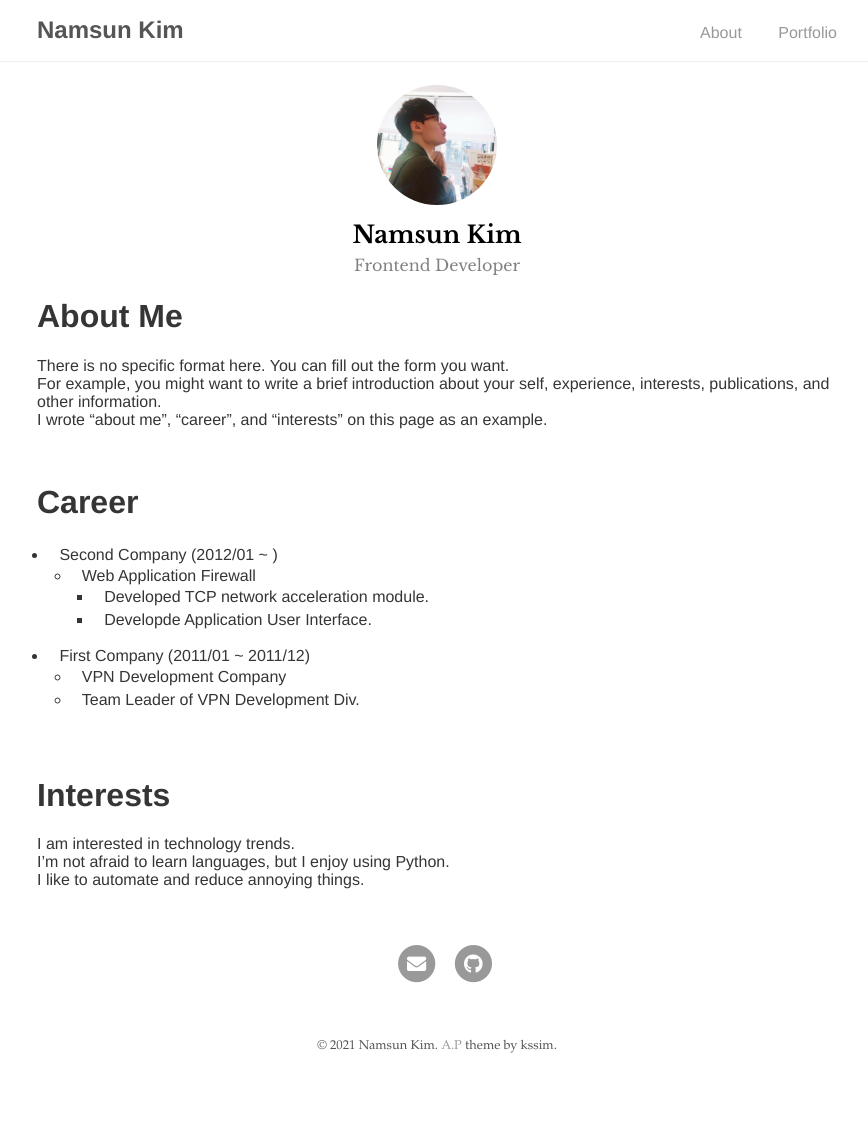
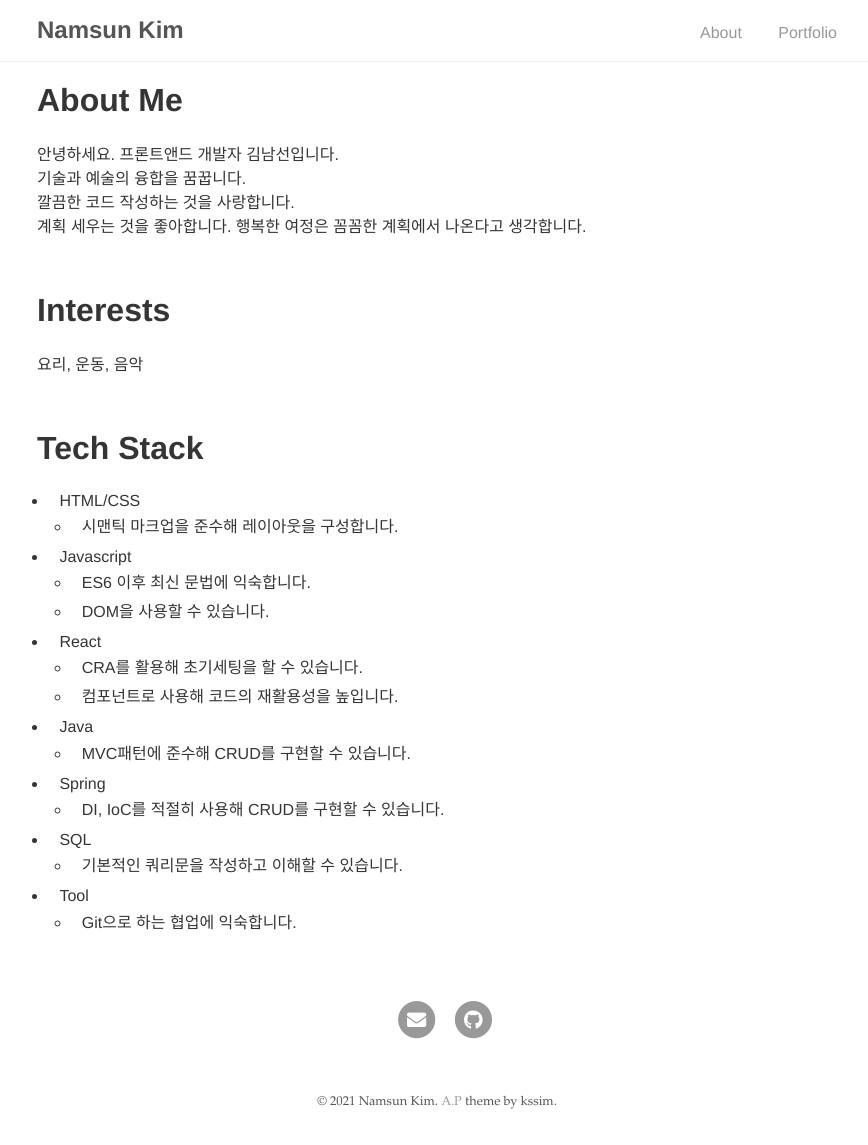
Before and after one commit to kimnamsun/kimnamsun.github.io, a Jekyll site: the page built from index.md, in a window 1280 px wide. Shown: the whole page, without its empty margins (203-1071 px from the left). Built offline with Jekyll 4.4.1, drawn with Linux system fonts in a browser that asks for light colours; our own code applies the rules of GitHub Pages for plain Markdown files; before the commit the page ends 1089 px from its top, so only the background shows below that.

Commit message:
contents 변경

```diff
--- a/_config.yml
+++ b/_config.yml
@@ -2,7 +2,6 @@
 title: Namsun Kim
 baseurl: "/"
 url: "https://kimnamsun.github.io/"
-google_analytics: # Tracking ID, e.g. "UA-000000-01"
 
 # Author
 author:
--- a/_includes/head.html
+++ b/_includes/head.html
@@ -14,25 +14,4 @@
   <!-- Favicon -->
   <link rel="icon" type="image/png" sizes="16x16" href="{{ "/assets/favicon.ico" | relative_url }}">
 
-  <!-- Google Analytics -->
-  {% if site.google_analytics %}
-  <script>
-      (function(i, s, o, g, r, a, m) {
-          i['GoogleAnalyticsObject'] = r;
-          i[r] = i[r] || function() {
-              (i[r].q = i[r].q || []).push(arguments)
-          }, i[r].l = 1 * new Date();
-          a = s.createElement(o),
-              m = s.getElementsByTagName(o)[0];
-          a.async = 1;
-          a.src = g;
-          m.parentNode.insertBefore(a, m)
-      })(window, document, 'script', '//www.google-analytics.com/analytics.js', 'ga');
-
-      ga('create', '{{ site.google_analytics }}', 'auto');
-      ga('send', 'pageview');
-
-  </script>
-  {% endif %}
-
 </head>
--- a/_includes/icons.html
+++ b/_includes/icons.html
@@ -9,78 +9,12 @@
 </li>
 {% endif %}
 
-{% if site.social.behance %}
-<li>
-  <a href="https://www.behance.net/{{ site.social.behance }}" title="{{ site.social.default_txt }} Behance">
-    <span class="fa-stack fa-lg">
-      <i class="fa fa-circle fa-stack-2x"></i>
-      <i class="fab fa-behance fa-stack-1x fa-inverse"></i>
-    </span>
-  </a>
-</li>
-{% endif %}
-
-{% if site.social.bitbucket %}
-<li>
-  <a href="https://bitbucket.org/{{ site.social.bitbucket }}" title="{{ site.social.default_txt }} Bitbucket">
-    <span class="fa-stack fa-lg">
-      <i class="fa fa-circle fa-stack-2x"></i>
-      <i class="fab fa-bitbucket fa-stack-1x fa-inverse"></i>
-    </span>
-  </a>
-</li>
-{% endif %}
-
-{% if site.social.dribbble %}
-<li>
-  <a href="https://dribbble.com/{{ site.social.dribbble }}" title="{{ site.social.default_txt }} Dribbble">
-    <span class="fa-stack fa-lg">
-      <i class="fa fa-circle fa-stack-2x"></i>
-      <i class="fab fa-dribbble fa-stack-1x fa-inverse"></i>
-    </span>
-  </a>
-</li>
-{% endif %}
-
-{% if site.social.facebook %}
-<li>
-  <a href="https://www.facebook.com/{{ site.social.facebook }}" title="{{ site.social.default_txt }} Facebook">
-    <span class="fa-stack fa-lg">
-      <i class="fa fa-circle fa-stack-2x"></i>
-      <i class="fab fa-facebook fa-stack-1x fa-inverse"></i>
-    </span>
-  </a>
-</li>
-{% endif %}
-
-{% if site.social.flickr %}
-<li>
-  <a href="https://www.flickr.com/photos/{{ site.social.flickr }}" title="{{ site.social.default_txt }} Flickr">
-    <span class="fa-stack fa-lg">
-      <i class="fa fa-circle fa-stack-2x"></i>
-      <i class="fab fa-flickr fa-stack-1x fa-inverse"></i>
-    </span>
-  </a>
-</li>
-{% endif %}
-
 {% if site.social.github %}
 <li>
   <a href="https://github.com/{{ site.social.github }}" title="{{ site.social.default_txt }} GitHub">
     <span class="fa-stack fa-lg">
       <i class="fa fa-circle fa-stack-2x"></i>
       <i class="fab fa-github fa-stack-1x fa-inverse"></i>
-    </span>
-  </a>
-</li>
-{% endif %}
-
-{% if site.social.google_plus %}
-<li>
-  <a href="https://plus.google.com/{{ site.social.google_plus }}" title="{{ site.social.default_txt }} Google+">
-    <span class="fa-stack fa-lg">
-      <i class="fa fa-circle fa-stack-2x"></i>
-      <i class="fab fa-google-plus fa-stack-1x fa-inverse"></i>
     </span>
   </a>
 </li>
@@ -119,89 +53,12 @@
 </li>
 {% endif %}
 
-{% if site.social.pinterest %}
-<li>
-  <a href="http://www.pinterest.com/{{ site.social.pinterest }}" title="{{ site.social.default_txt }} Pinterest">
-    <span class="fa-stack fa-lg">
-      <i class="fa fa-circle fa-stack-2x"></i>
-      <i class="fab fa-pinterest fa-stack-1x fa-inverse"></i>
-    </span>
-  </a>
-</li>
-{% endif %}
-
-{% if site.social.reddit %}
-<li>
-  <a href="https://www.reddit.com/user/{{ site.social.reddit }}" title="{{ site.social.default_txt }} Reddit">
-    <span class="fa-stack fa-lg">
-      <i class="fa fa-circle fa-stack-2x"></i>
-      <i class="fab fa-reddit fa-stack-1x fa-inverse"></i>
-    </span>
-  </a>
-</li>
-{% endif %}
-
-{% if site.social.soundcloud %}
-<li>
-  <a href="https://soundcloud.com/{{ site.social.soundcloud }}" title="{{ site.social.default_txt }} SoundCloud">
-    <span class="fa-stack fa-lg">
-      <i class="fa fa-circle fa-stack-2x"></i>
-      <i class="fab fa-soundcloud fa-stack-1x fa-inverse"></i>
-    </span>
-  </a>
-</li>
-{% endif %}
-
-{% if site.social.stack_exchange %}
-<li>
-  <a href="{{ site.social.stack_exchange }}" title="{{ site.social.default_txt }} Stack Exchange">
-    <span class="fa-stack fa-lg">
-      <i class="fa fa-circle fa-stack-2x"></i>
-      <i class="fab fa-stack-exchange fa-stack-1x fa-inverse"></i>
-    </span>
-  </a>
-</li>
-{% endif %}
-
-{% if site.social.steam %}
-<li>
-  <a href="http://steamcommunity.com/id/{{ site.social.steam }}" title="{{ site.social.default_txt }} Steam">
-    <span class="fa-stack fa-lg">
-      <i class="fa fa-circle fa-stack-2x"></i>
-      <i class="fab fa-steam fa-stack-1x fa-inverse"></i>
-    </span>
-  </a>
-</li>
-{% endif %}
-
-{% if site.social.tumblr %}
-<li>
-  <a href="http://{{ site.social.tumblr }}.tumblr.com/" title="{{ site.social.default_txt }} Tumblr">
-    <span class="fa-stack fa-lg">
-      <i class="fa fa-circle fa-stack-2x"></i>
-      <i class="fab fa-tumblr fa-stack-1x fa-inverse"></i>
-    </span>
-  </a>
-</li>
-{% endif %}
-
 {% if site.social.gitlab %}
 <li>
   <a href="https://gitlab.com/{{ site.social.gitlab }}" title="{{ site.social.default_txt }} Gitlab">
     <span class="fa-stack fa-lg">
       <i class="fa fa-circle fa-stack-2x"></i>
       <i class="fab fa-gitlab fa-stack-1x fa-inverse"></i>
-    </span>
-  </a>
-</li>
-{% endif %}
-
-{% if site.social.twitter %}
-<li>
-  <a href="https://twitter.com/{{ site.social.twitter }}" title="{{ site.social.default_txt }} Twitter" class="type">
-    <span class="fa-stack fa-lg">
-      <i class="fa fa-circle fa-stack-2x"></i>
-      <i class="fab fa-twitter fa-stack-1x fa-inverse"></i>
     </span>
   </a>
 </li>
@@ -218,17 +75,6 @@
 </li>
 {% endif %}
 
-{% if site.social.wordpress %}
-<li>
-  <a href="https://{{ site.social.wordpress }}.wordpress.com/" title="{{ site.social.default_txt }} WordPress">
-    <span class="fa-stack fa-lg">
-      <i class="fa fa-circle fa-stack-2x"></i>
-      <i class="fab fa-wordpress fa-stack-1x fa-inverse"></i>
-    </span>
-  </a>
-</li>
-{% endif %}
-
 {% if site.social.youtube %}
 <li>
   <a href="https://www.youtube.com/user/{{ site.social.youtube }}" title="{{ site.social.default_txt }} YouTube">
--- a/_layouts/about.html
+++ b/_layouts/about.html
@@ -3,13 +3,13 @@ layout: base
 ---
 
 <div class="about">
-  <div class="profile">
+  <!-- <div class="profile">
     <img class="selfie" alt="{{ site.author.name }}" src="{{ site.author.selfie }}" />
     <div class="info">
       <div class="title">{{ site.author.name }}</div>
       <div class="description">{{ site.author.desc }}</div>
     </div>
-  </div>
+  </div> -->
 
   <div class="content">
     {{ content }}
--- a/index.md
+++ b/index.md
@@ -3,24 +3,35 @@ layout: about
 ---
 
 # About Me
-There is no specific format here. You can fill out the form you want.
-For example, you might want to write a brief introduction about your self, experience, interests, publications, and other information.
-I wrote "about me", "career", and "interests" on this page as an example.
 
-<br/>
-
-# Career
-* Second Company (2012/01 ~ )
-  * Web Application Firewall
-    * Developed TCP network acceleration module.
-    * Developde Application User Interface.
-* First Company (2011/01 ~ 2011/12)
-  * VPN Development Company
-  * Team Leader of VPN Development Div.
+안녕하세요. 프론트앤드 개발자 김남선입니다.<br/>
+기술과 예술의 융합을 꿈꿉니다.<br/>
+깔끔한 코드 작성하는 것을 사랑합니다.<br/>
+계획 세우는 것을 좋아합니다. 행복한 여정은 꼼꼼한 계획에서 나온다고 생각합니다.
 
 <br/>
 
 # Interests
-I am interested in technology trends.
-I'm not afraid to learn languages, but I enjoy using Python.
-I like to automate and reduce annoying things.
+
+요리, 운동, 음악
+
+<br/>
+
+# Tech Stack
+
+- HTML/CSS
+  - 시맨틱 마크업을 준수해 레이아웃을 구성합니다.
+- Javascript
+  - ES6 이후 최신 문법에 익숙합니다.
+  - DOM을 사용할 수 있습니다.
+- React
+  - CRA를 활용해 초기세팅을 할 수 있습니다.
+  - 컴포넌트로 사용해 코드의 재활용성을 높입니다.
+- Java
+  - MVC패턴에 준수해 CRUD를 구현할 수 있습니다.
+- Spring
+  - DI, IoC를 적절히 사용해 CRUD를 구현할 수 있습니다.
+- SQL
+  - 기본적인 쿼리문을 작성하고 이해할 수 있습니다.
+- Tool
+  - Git으로 하는 협업에 익숙합니다.
```
Also changed, not shown: _posts/2017-05-01-toy-project.md (+13 -11 lines).
